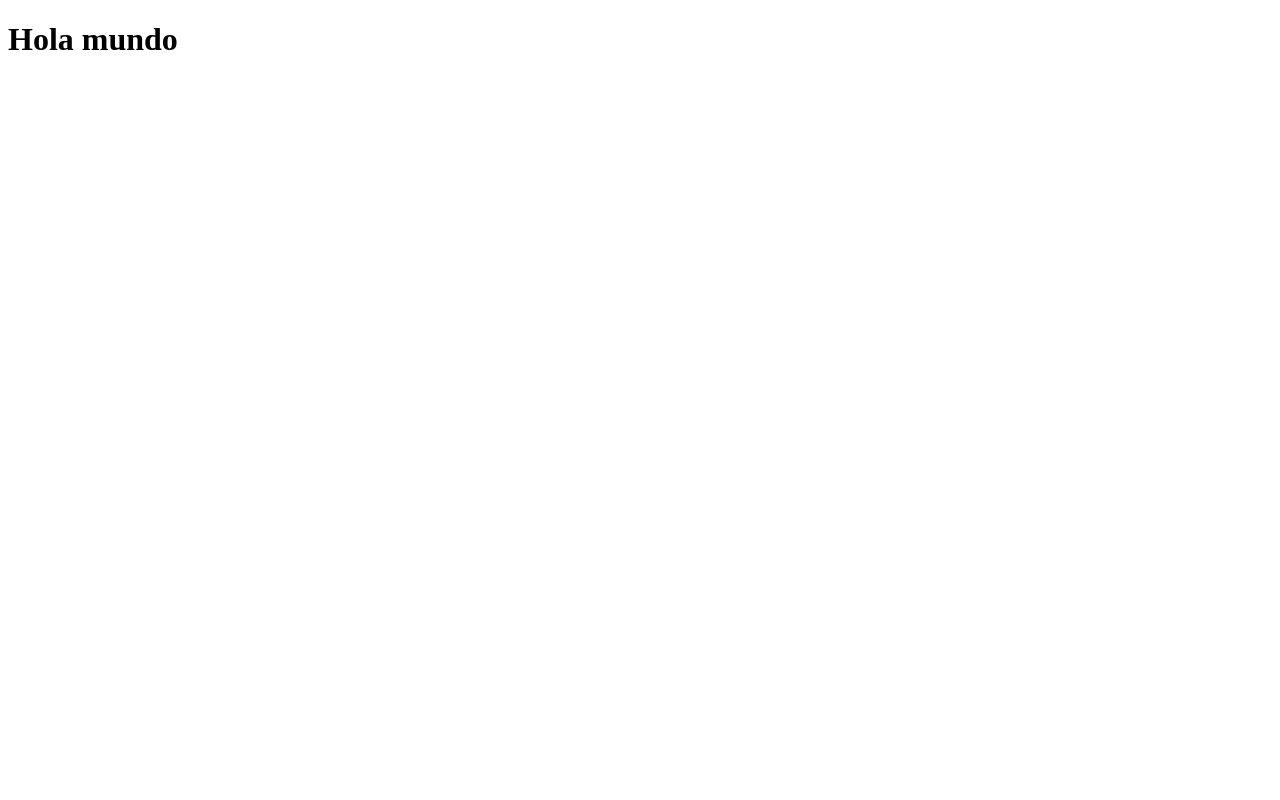
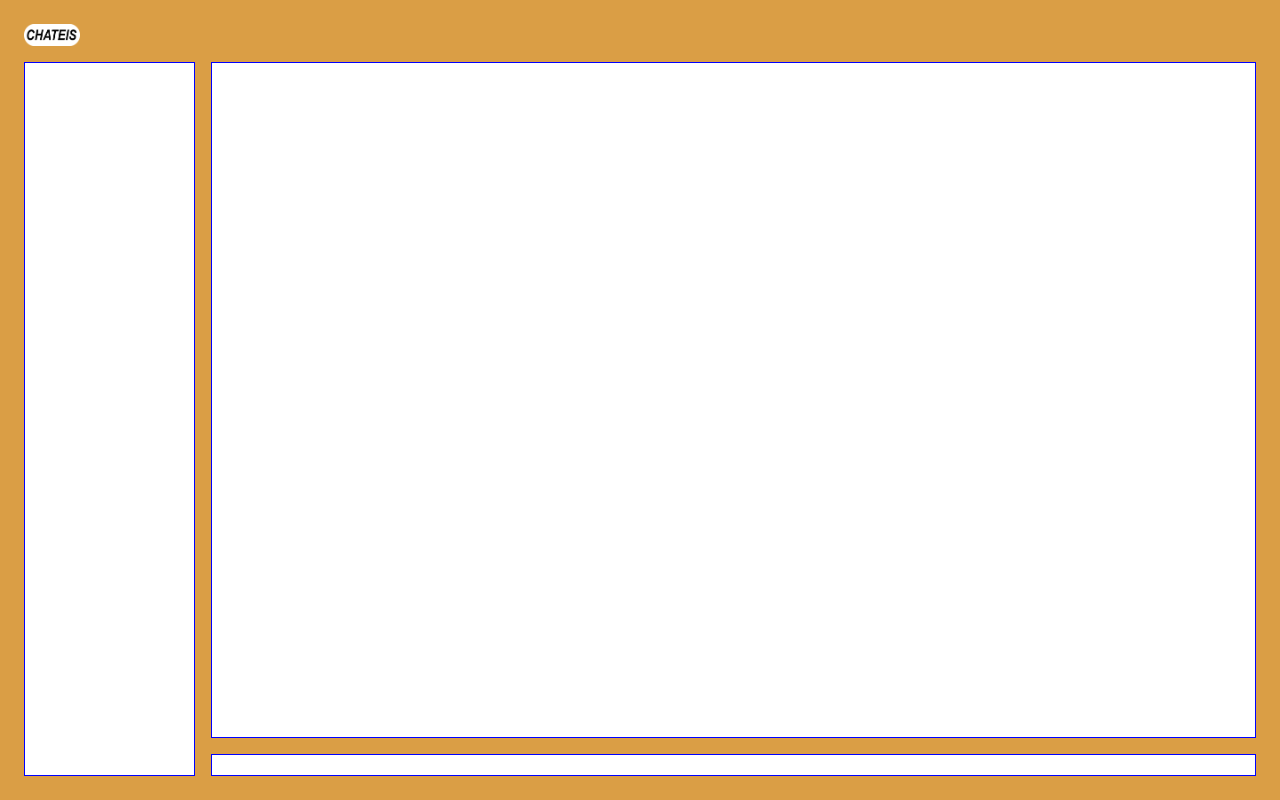
Before and after one commit to DGamers-64/chateis, a Vue app: page / in a window 1280 px wide. Built offline with nearby package versions, Linux system fonts and the light colour scheme.

Commit message:
Primer paso para crear el cliente principal hecho

```diff
--- a/client/src/App.vue
+++ b/client/src/App.vue
@@ -1,9 +1,7 @@
 <template>
-    <h1>Hola mundo</h1>
+    <MainLayout />
 </template>
 
 <script setup>
+    import MainLayout from './views/MainLayout.vue'
 </script>
-
-<style scoped>
-</style>
--- /dev/null
+++ b/client/src/assets/styles/global.css
@@ -0,0 +1,10 @@
+* {
+    padding: 0;
+    margin: 0;
+    box-sizing: border-box;
+}
+
+:root {
+    --fondo-color-1: rgb(218, 158, 69);
+    --border-1: 1px solid blue
+}
--- /dev/null
+++ b/client/src/components/BotonesSuperioresComponent.vue
@@ -0,0 +1,12 @@
+<template>
+    <img id="imagen-titulo" src="../assets/img/misc/titulo.png" alt="Imagen de título"/>
+</template>
+
+<script setup>
+</script>
+
+<style scoped>
+    #imagen-titulo {
+        max-height: 100%;
+    }
+</style>
--- /dev/null
+++ b/client/src/components/ChatComponent.vue
@@ -0,0 +1,11 @@
+<template>
+
+</template>
+
+<script setup>
+
+</script>
+
+<style scoped>
+
+</style>
--- a/client/src/main.js
+++ b/client/src/main.js
@@ -1,4 +1,5 @@
 import { createApp } from "vue"
 import App from "./App.vue"
+import "./assets/styles/global.css"
 
 createApp(App).mount("#app")
--- /dev/null
+++ b/client/src/views/MainLayout.vue
@@ -0,0 +1,65 @@
+<template>
+    <main>
+        <nav id="botones-superiores-container">
+            <BotonesSuperioresComponent />
+        </nav>
+        <section id="chat-container">
+            <ChatComponent />
+        </section>
+        <aside id="salas-container">
+            <!-- <SalasNavComponent /> -->
+        </aside>
+        <footer id="inputs-container">
+            <!-- <InputsComponent /> -->
+        </footer>
+    </main>
+</template>
+
+<script setup>
+    import BotonesSuperioresComponent from "../components/BotonesSuperioresComponent.vue";
+    import ChatComponent from "../components/ChatComponent.vue";
+</script>
+
+<style scoped>
+
+
+    main > * {
+        margin: 0.5rem;
+    }
+
+    main {
+        display: grid;
+        grid-template-areas:
+        "botones-superiores botones-superiores"
+        "salas chat"
+        "salas inputs";
+        grid-template-rows: 5% 90% 5%;
+        grid-template-columns: 15% 85%;
+        padding: 1rem;
+        width: 100vw;
+        height: 100vh;
+        background-color: var(--fondo-color-1);
+    }
+
+    #botones-superiores-container {
+        grid-area: botones-superiores;
+    }
+
+    #chat-container {
+        grid-area: chat;
+        border: var(--border-1);
+        background-color: white;
+    }
+
+    #salas-container {
+        grid-area: salas;
+        border: var(--border-1);
+        background-color: white;
+    }
+
+    #inputs-container {
+        grid-area: inputs;
+        border: var(--border-1);
+        background-color: white;
+    }
+</style>
--- a/index.js
+++ b/index.js
@@ -1,7 +1,6 @@
 import express from "express";
 import path from "path";
 import { fileURLToPath } from "url";
-import { styleText } from "node:util";
 import { apiv1Router } from "./routers/v1/apiv1.js";
 
 const __filename = fileURLToPath(import.meta.url);
@@ -34,5 +33,5 @@ app.listen(PORT, () => {
         "--------------------------------------------",
     ].join("\n")
 
-    console.log(styleText("cyan", texto))
+    console.log(texto)
 })
```
Also changed, not shown: client/src/assets/img/misc/titulo.png (added), 3 other files (tests, documents, lock files or other folders).
